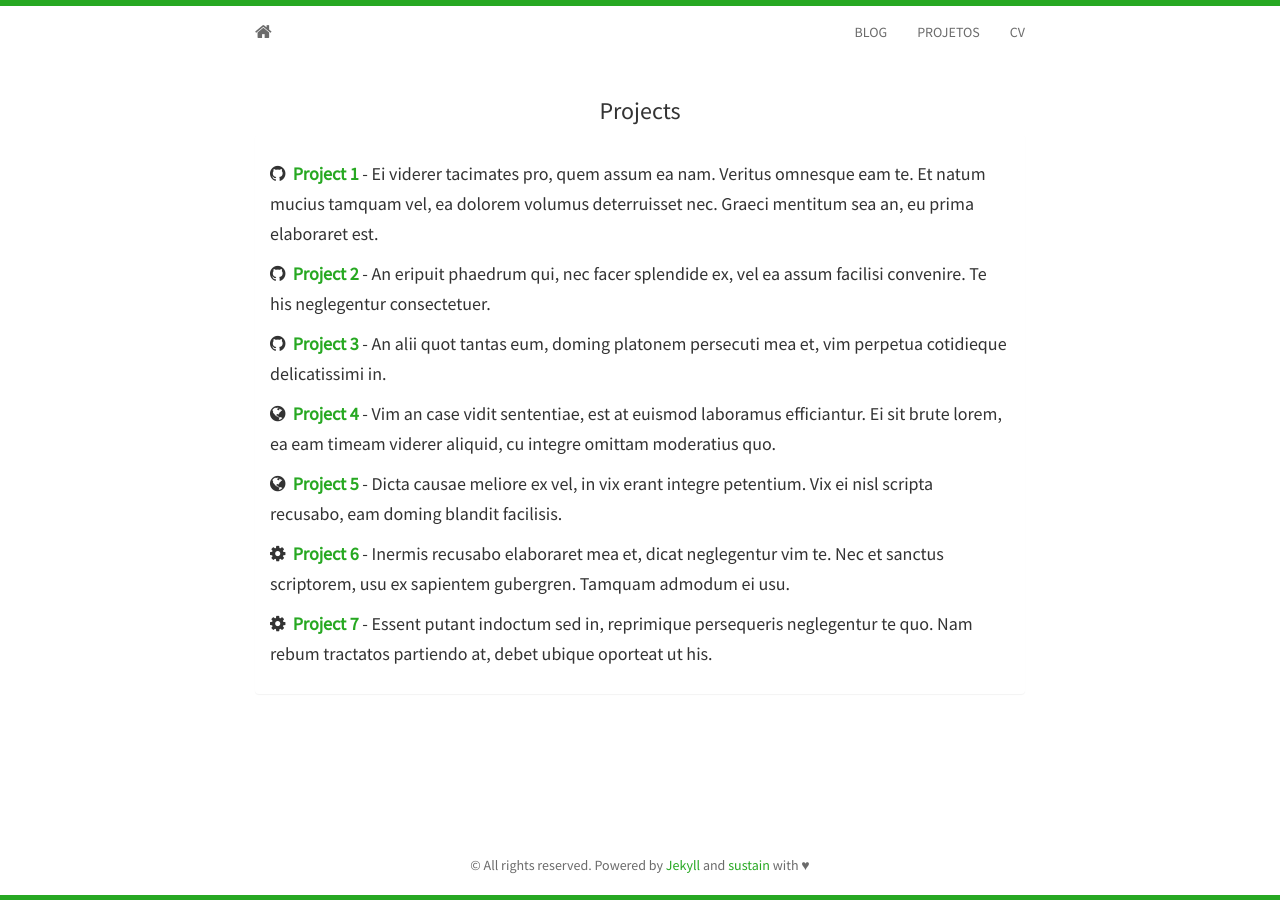
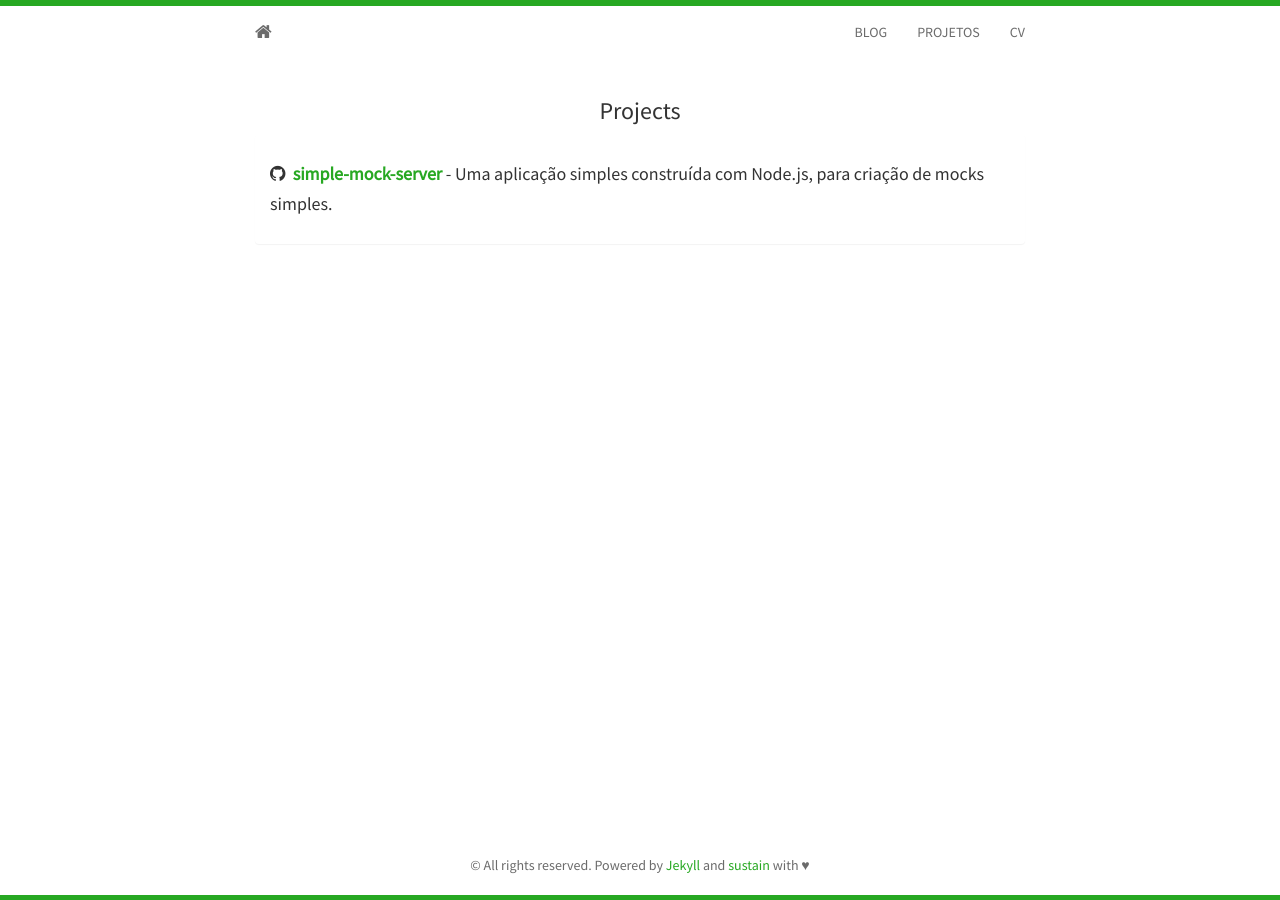
Before and after one commit to EngErik/EngErik.github.io, a Jekyll site: the page built from projects.html, in a window 1280 px wide. Built offline with Jekyll 4.4.1, drawn with Linux system fonts in a browser that asks for light colours; nearby versions of some CDN libraries; Markdown is read by kramdown in place of the engine named in the settings.

Commit message:
Adding update on projects section

```diff
--- a/_includes/projects.html
+++ b/_includes/projects.html
@@ -4,41 +4,9 @@
   <div class="panel panel-default">
     <div class="panel-body">
 		<h5>
-			<i class="fa fa-github"></i>&nbsp;&nbsp;<strong><a href="#">Project 1</a></strong>
-			- Ei viderer tacimates pro, quem assum ea nam. Veritus omnesque eam te. Et natum mucius tamquam vel,
-			ea dolorem volumus deterruisset nec. Graeci mentitum sea an, eu prima elaboraret est.
+			<i class="fa fa-github"></i>&nbsp;&nbsp;<strong><a href="https://github.com/EngErik/simple-mock-server">simple-mock-server</a></strong>
+			- Uma aplicação simples construída com Node.js, para criação de mocks simples.
 		</h5>
-		<h5>
-			<i class="fa fa-github"></i>&nbsp;&nbsp;<strong><a href="#">Project 2</a></strong>
-			- An eripuit phaedrum qui, nec facer splendide ex, vel ea assum facilisi convenire.
-			Te his neglegentur consectetuer.
-		</h5>
-    	<h5>
-			<i class="fa fa-github"></i>&nbsp;&nbsp;<strong><a href="#">Project 3</a></strong>
-			- An alii quot tantas eum, doming platonem persecuti mea et, vim perpetua cotidieque delicatissimi in.
-		</h5>
-		<h5>
-			<i class="fa fa-globe"></i>&nbsp;&nbsp;<strong><a href="#">Project 4</a></strong>
-			- Vim an case vidit sententiae, est at euismod laboramus efficiantur. Ei sit brute lorem,
-			ea eam timeam viderer aliquid, cu integre omittam moderatius quo.
-		</h5>
-		<h5>
-			<i class="fa fa-globe"></i>&nbsp;&nbsp;<strong><a href="#">Project 5</a></strong>
-			- Dicta causae meliore ex vel, in vix erant integre petentium. Vix ei nisl scripta recusabo,
-			eam doming blandit facilisis.
-		</h5>
-		<h5>
-			<i class="fa fa-cog"></i>&nbsp;&nbsp;<strong><a href="#">Project 6</a></strong>
-			- Inermis recusabo elaboraret mea et, dicat neglegentur vim te. Nec et sanctus scriptorem,
-			usu ex sapientem gubergren. Tamquam admodum ei usu.
-		</h5>
-		<h5>
-			<i class="fa fa-cog"></i>&nbsp;&nbsp;<strong><a href="#">Project 7</a></strong>
-			- Essent putant indoctum sed in, reprimique persequeris neglegentur te quo. Nam rebum
-			tractatos partiendo at, debet ubique oporteat ut his.
-		</h5>
-
-
     </div>
   </div>
 </div>
```
